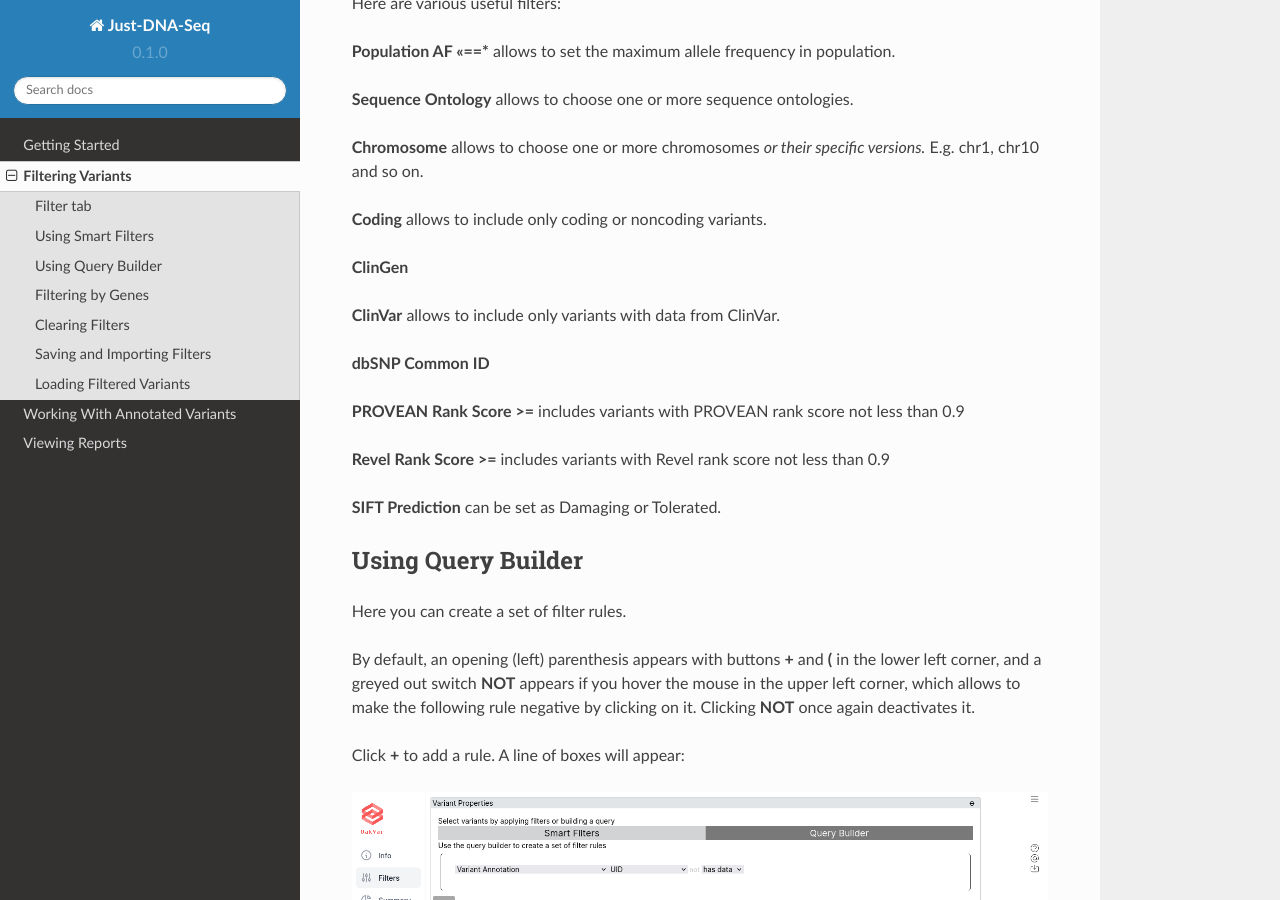
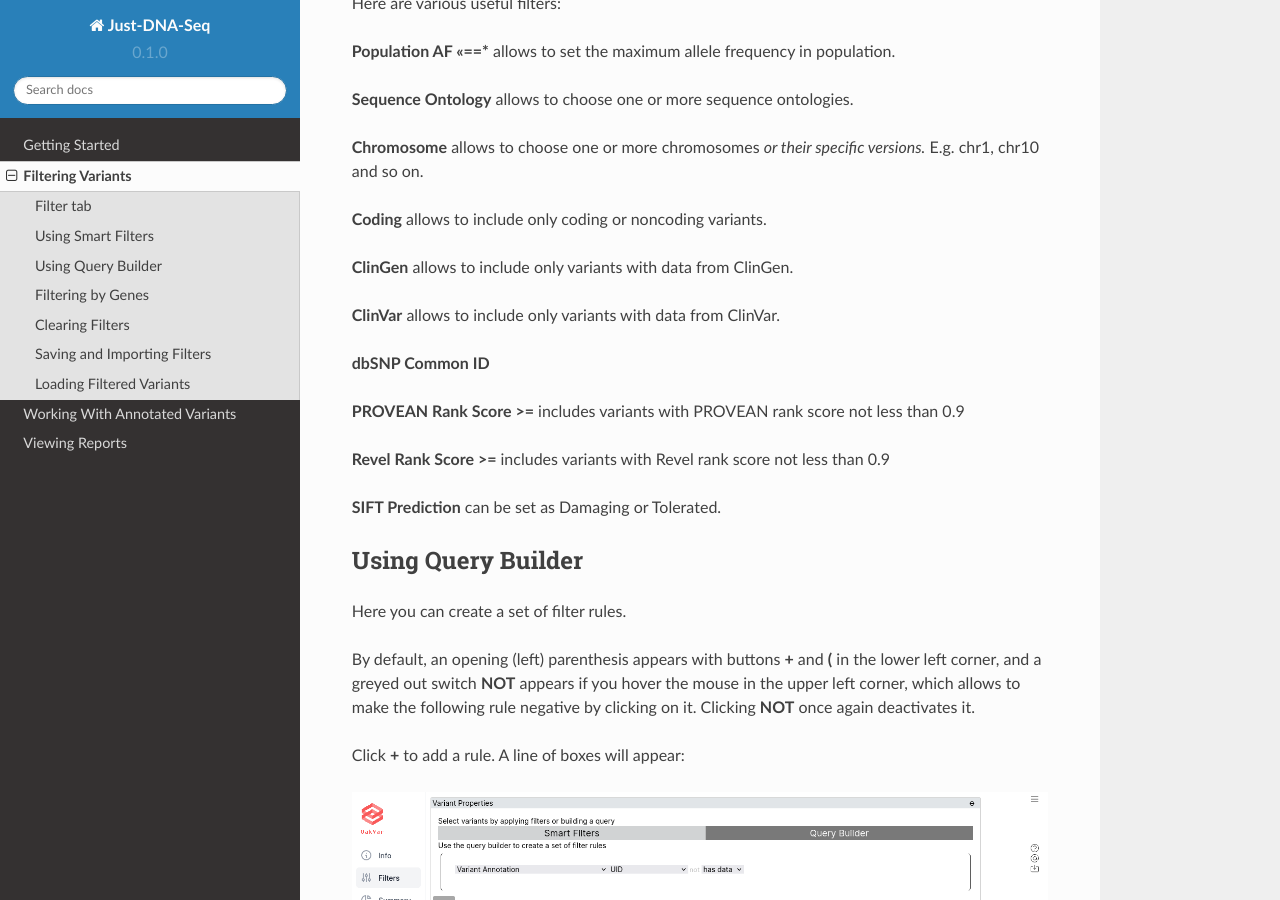
Before and after one commit to dna-seq/just-dna-seq, a Sphinx documentation site: the page built from docs/source/filters.rst, in a window 1280 px wide and 900 px high, scrolled down 856 px. Built offline with Sphinx 7.4.7 and the Read the Docs theme 2.0.0, drawn with Linux system fonts in a browser that asks for light colours.

Commit message:
Update filters.rst

```diff
--- a/docs/source/filters.rst
+++ b/docs/source/filters.rst
@@ -30,7 +30,7 @@
 
 **Coding** allows to include only coding or noncoding variants.
 
-**ClinGen**
+**ClinGen** allows to include only variants with data from ClinGen.
 
 **ClinVar** allows to include only variants with data from ClinVar.
 
```
